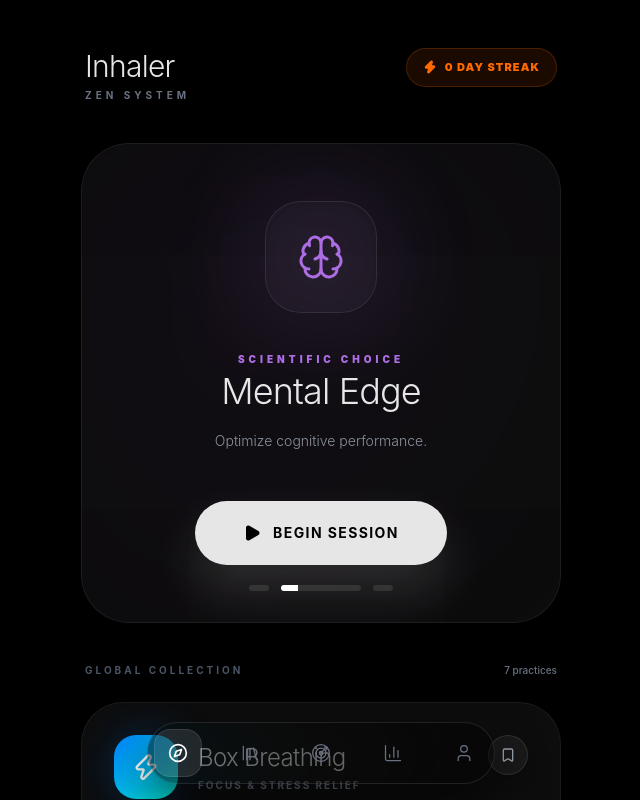
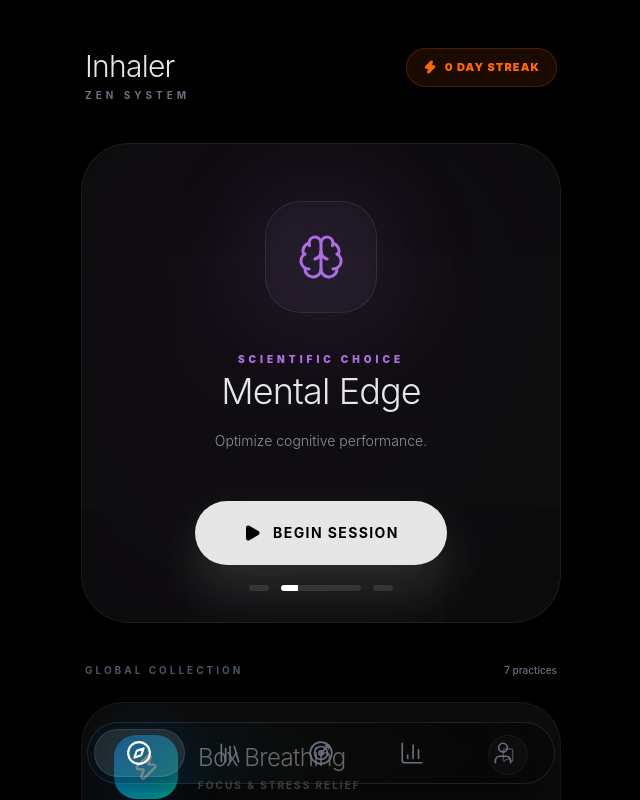
Before and after one commit to ajmalfaris11/Inhaler, a Next.js app in the folder apps/web/: page / in a window 1280 px wide. Shown: the top 800 px of the page, without its empty margins (319-959 px from the left). Built offline with nearby package versions, Linux system fonts and the light colour scheme.

Commit message:
style: enhance bottom navigation with larger icons and full-width active states

```diff
--- a/apps/web/src/features/breathing/components/BottomNav.tsx
+++ b/apps/web/src/features/breathing/components/BottomNav.tsx
@@ -43,8 +43,8 @@ export function BottomNav({ activeTab, setActiveTab }: BottomNavProps) {
   ];
 
   return (
-    <div className="fixed bottom-4 left-1/2 -translate-x-1/2 w-full max-w-[380px] px-4 z-[100]">
-      <div className="bg-black/40 backdrop-blur-3xl border border-white/10 rounded-[38px] p-1.5 flex items-center justify-between shadow-[0_25px_50px_rgba(0,0,0,0.6)]">
+    <div className="fixed bottom-4 left-1/2 -translate-x-1/2 w-full max-w-[500px] px-4 z-[100]">
+      <div className="bg-black/40 backdrop-blur-3xl border border-white/10 rounded-full p-1.5 flex items-center justify-between shadow-[0_25px_50px_rgba(0,0,0,0.6)]">
         {tabs.map((tab) => {
           const isActive = activeTab === tab.id;
           const Icon = tab.icon;
@@ -52,18 +52,17 @@ export function BottomNav({ activeTab, setActiveTab }: BottomNavProps) {
             <button
               key={tab.id}
               onClick={() => setActiveTab(tab.id)}
-              className={`relative flex items-center justify-center w-12 h-12 rounded-2xl transition-all duration-500 ${
-                isActive ? 'text-white' : 'text-gray-500 hover:text-gray-300'
-              }`}
+              className={`relative flex items-center justify-center w-full h-12 rounded-full transition-all duration-500 ${isActive ? 'text-white' : 'text-gray-500 hover:text-gray-300'
+                }`}
             >
               {isActive && (
                 <motion.div
                   layoutId="active-tab-bg"
-                  className="absolute inset-0 bg-white/10 rounded-2xl border border-white/10 shadow-lg"
+                  className="absolute inset-0 bg-white/10 rounded-full border border-white/10 shadow-lg"
                   transition={{ type: 'spring', duration: 0.6, bounce: 0.3 }}
                 />
               )}
-              <Icon size={20} strokeWidth={isActive ? 2 : 1.5} className="relative z-10" />
+              <Icon size={26} strokeWidth={isActive ? 2 : 1.5} className="relative z-10" />
             </button>
           );
         })}
```
